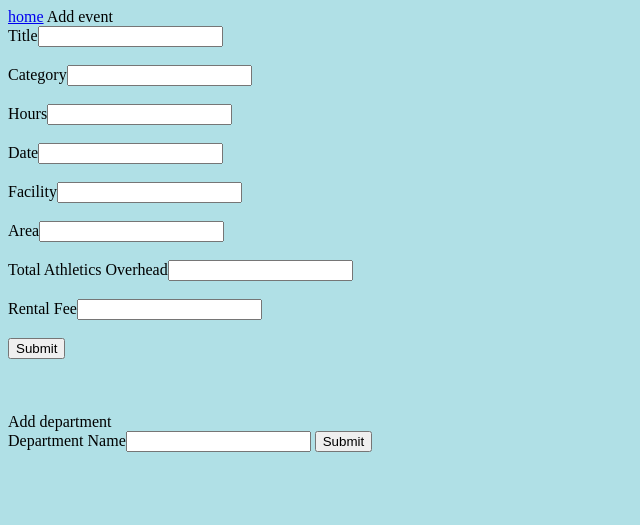
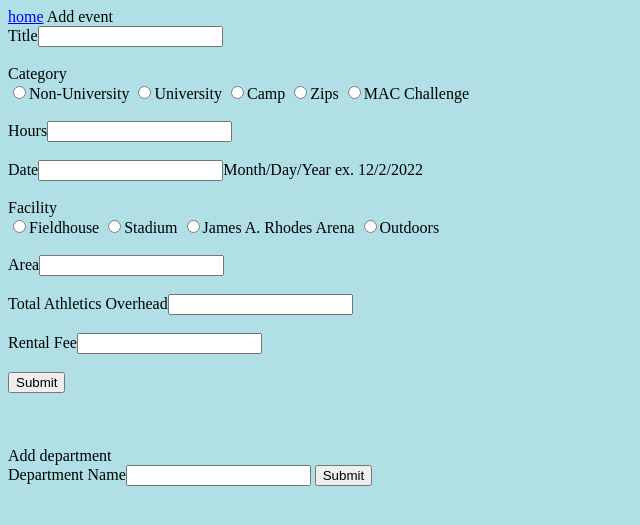
Before and after one commit to ads227/UA-Technologies, a Flask app: page /insert in a window 1280 px wide. Shown: the top 525 px of the page, without its empty margins (0-640 px from the left). Run offline with Flask 2, Linux system fonts and the light colour scheme; some libraries are stand-ins or nearby versions.

Commit message:
Add Microsoft Graph Outlook Calendar functionality

```diff
--- a/app/application/app_config.py
+++ b/app/application/app_config.py
@@ -19,10 +19,10 @@ REDIRECT_PATH = "http://localhost:5000/getAToken"  # Used for forming an absolut
 
 # You can find more Microsoft Graph API endpoints from Graph Explorer
 # https://developer.microsoft.com/en-us/graph/graph-explorer
-ENDPOINT = 'https://graph.microsoft.com/v1.0/users'  # This resource requires no admin consent
+ENDPOINT = 'https://graph.microsoft.com/v1.0/me/calendar/events'  # This resource requires no admin consent
 
 # You can find the proper permission names from this document
 # https://docs.microsoft.com/en-us/graph/permissions-reference
-SCOPE = ["Directory.ReadWrite.All"]
+SCOPE = ["Calendars.ReadWrite"]
 
 SESSION_TYPE = "filesystem"  # Specifies the token cache should be stored in server-side session
--- a/app/application/routes.py
+++ b/app/application/routes.py
@@ -7,6 +7,7 @@ import requests
 import msal
 from flask_session import Session
 from . import app_config
+import json
 
 app.config.from_object(app_config)
 Session(app)
@@ -26,8 +27,6 @@ def login():
 @app.route("/getAToken")  # Its absolute URL must match your app's redirect_uri set in AAD
 def authorized():
   cache = _load_cache()
-  print(session.get("flow", {}))
-  print('**************************')
   result = _build_msal_app(cache=cache).acquire_token_by_auth_code_flow(
       session.get("flow", {}), request.args)
   print(result)
@@ -37,17 +36,6 @@ def authorized():
 
 @app.route('/display', methods = ['GET'])
 def data():
-
-    #token = _get_token_from_cache(app_config.SCOPE)
-    #if not token:
-    #    return redirect(url_for("login"))
-    #graph_data = requests.get(  # Use token to call downstream service
-    #    app_config.ENDPOINT,
-    #    headers={'Authorization': 'Bearer ' + token['access_token']},
-    #    ).json()
-    #print(token)
-    #print("-----------------------------")
-    #print(graph_data)
     if request.method == 'GET':
         conn = psycopg2.connect("host=localhost dbname=events user=ads227 password=admin")
         cur = conn.cursor()
@@ -66,11 +54,40 @@ def append():
     category = request.form['category']
     hours = request.form['hours']
     date = request.form['date']
+    month, day, year = date.split("/")
+    microsoftDateTime = year + "-" + month + "-" + day + "T12:00:00"
     facility = request.form['facility']
     area = request.form['area']
     overhead = request.form['overhead']
     fee = request.form['fee']
-
+    token = _get_token_from_cache(app_config.SCOPE)
+    if not token:
+        return redirect(url_for("login"))
+    content = {
+    "subject": title,
+    "body": {
+        "contentType": "HTML",
+        "content": ""
+    },
+    "start": {
+        "dateTime": microsoftDateTime,
+        "timeZone": "Eastern Standard Time"
+    },
+    "end": {
+        "dateTime": microsoftDateTime,
+        "timeZone": "Eastern Standard Time"
+    },
+    "location": {
+        "displayName": facility + " - " + area
+    },
+    }
+    body = json.dumps(content)
+    graph_data = requests.post(  # Use token to call downstream service
+        app_config.ENDPOINT,
+        body,
+        headers={'Authorization': 'Bearer ' + token['access_token'], 'Content-Type': 'application/json'},
+        ).json()
+    print(graph_data)
     conn = psycopg2.connect("host=localhost dbname=events user=ads227 password=admin")
     cur = conn.cursor()
     cur.execute('INSERT INTO event( title,category,hours,date,facilityName,facilityArea,overhead,rentalFee) VALUES(%s, %s, %s, %s, %s, %s, %s, %s);', (title, category, hours, date, facility, area, overhead, fee))
--- a/app/application/templates/insert.html
+++ b/app/application/templates/insert.html
@@ -8,10 +8,19 @@
   Add event
   <form action="/append" method = 'POST'>
       Title<input type="text" name="title"><br><br>
-      Category<input type="text" name="category"><br><br>
+      Category<br>
+      <input type="radio" name="category" value="NON">Non-University
+      <input type="radio" name="category" value="UA">University
+      <input type="radio" name="category"  value="CAMP">Camp
+      <input type="radio" name="category" value="ZIPS">Zips
+      <input type="radio" name="category"  value="MAC">MAC Challenge<br><br>
       Hours<input type="text" name="hours"><br><br>
-      Date<input type="text" name="date"><br><br>
-      Facility<input type="text" name="facility"><br><br>
+      Date<input type="text" name="date">Month/Day/Year ex. 12/2/2022<br><br>
+      Facility<br>
+      <input type="radio" name="facility" value="FH">Fieldhouse
+      <input type="radio" name="facility" value="STAD">Stadium
+      <input type="radio" name="facility"  value="JAR">James A. Rhodes Arena
+      <input type="radio" name="facility" value="OUT">Outdoors<br><br>
       Area<input type="text" name="area"><br><br>
       Total Athletics Overhead<input type="text" name="overhead"><br><br>
       Rental Fee<input type="text" name="fee"><br><br>
```
Also changed, not shown: app/application/templates/login.html (+1 -7 lines).
